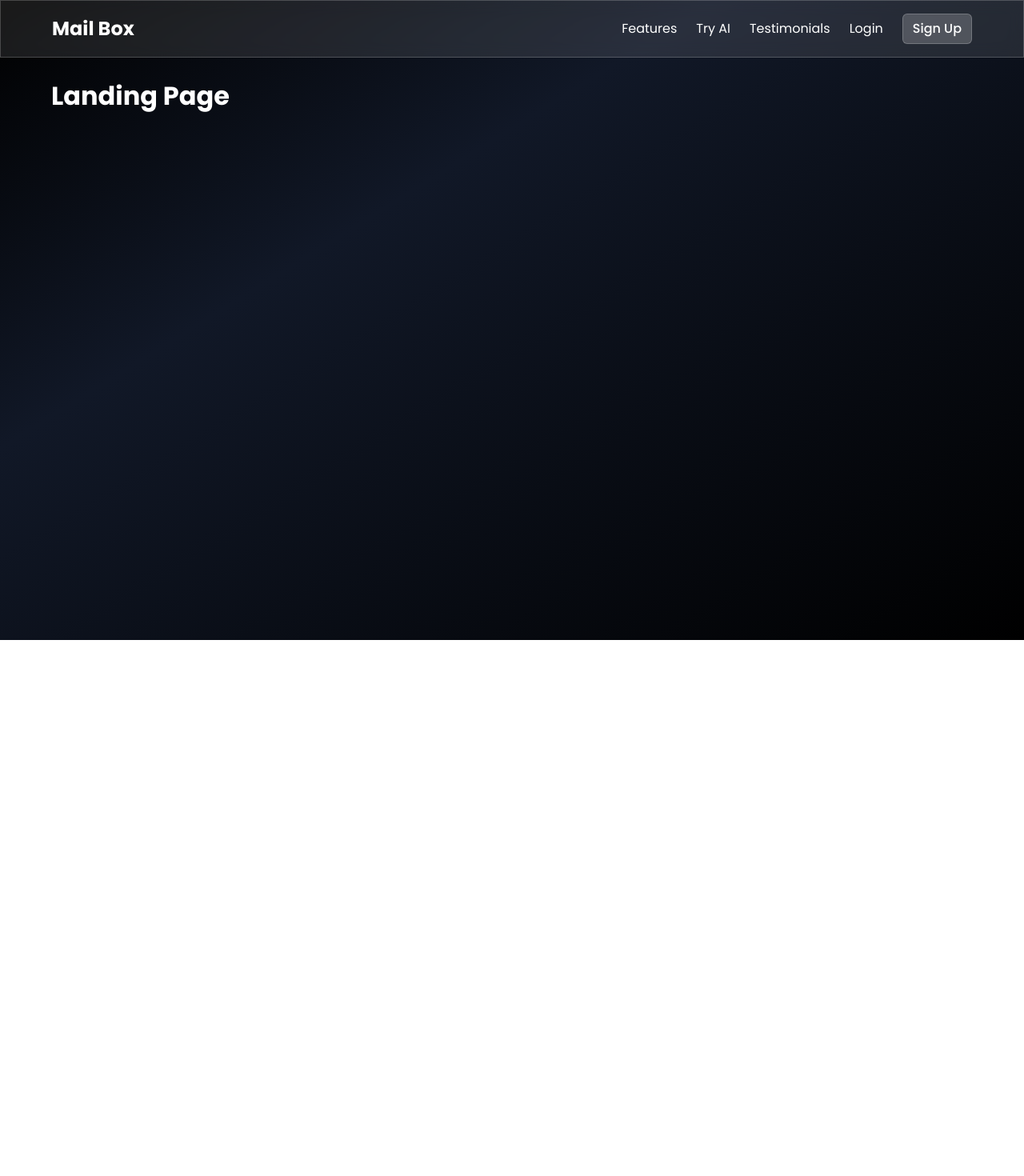
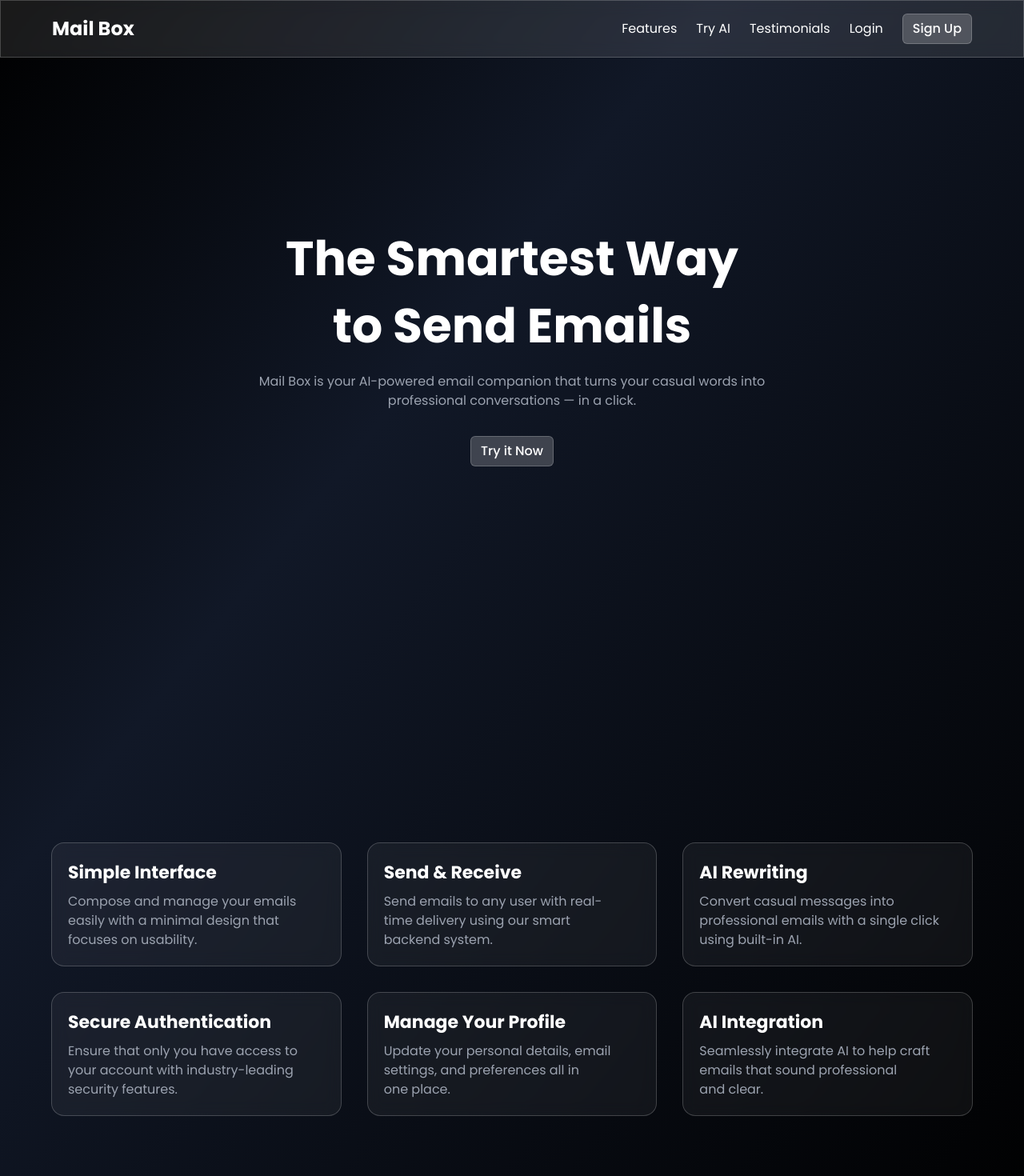
Before and after one commit to devsandeepsharma/Mail-Box, a React (Vite) app: page /landing in a window 1280 px wide. Shown: the top 1470 px of the page at 80% size. Before the commit the page ends 800 px from the top, so only its background shows below. Built offline with nearby package versions, Linux system fonts and the light colour scheme.

Commit message:
header updated and landing page added

```diff
--- a/src/App.jsx
+++ b/src/App.jsx
@@ -1,6 +1,7 @@
 import { createBrowserRouter, RouterProvider } from "react-router-dom";
 
 import Layout from "./components/layout/Layout";
+import Landing from "./pages/Landing";
 
 const App = () => {
 
@@ -15,7 +16,7 @@ const App = () => {
         },
         {
           path: "/landing",
-          element: <h1>Landing Page</h1>
+          element: <Landing />
         },
         {
           path: "/profile",
--- a/src/components/layout/Header.jsx
+++ b/src/components/layout/Header.jsx
@@ -1,5 +1,5 @@
 import { useState } from "react";
-import { Link, NavLink } from "react-router-dom";
+import { Link } from "react-router-dom";
 
 import "./header.css";
 import Button from "../ui/Button";
@@ -14,7 +14,7 @@ const Header = () => {
 
     return (
         <header className="header">
-            <Link className="skip-to-main-content" to="#main">Skip to main content</Link>
+            <a className="skip-to-main-content" href="#main">Skip to main content</a>
             <Link className="header__logo" to="/landing">Mail Box</Link>
             <nav className="header__nav" aria-label="primary navigation">
                 <Button
@@ -30,16 +30,16 @@ const Header = () => {
                 </Button>
                 <ul id="navlist" className="nav__list">
                     <li className="nav__item">
-                        <NavLink to="#features" onClick={toggle}>Features</NavLink>
+                        <a href="#features" onClick={toggle}>Features</a>
                     </li>
                     <li className="nav__item">
-                        <NavLink to="#tryaI" onClick={toggle}>Try AI</NavLink>
+                        <a href="#tryai" onClick={toggle}>Try AI</a>
                     </li>
                     <li className="nav__item">
-                        <NavLink to="#testimonials" onClick={toggle}>Testimonials</NavLink>
+                        <a href="#testimonials" onClick={toggle}>Testimonials</a>
                     </li>
                     <li className="nav__item">
-                        <NavLink to="/login" onClick={toggle}>Login</NavLink>
+                        <Link to="/login" onClick={toggle}>Login</Link>
                     </li>
                     <li className="nav__item">
                         <Button type="link" to="/signup" style={{width: "100%"}} onClick={toggle}>Sign Up</Button>
--- /dev/null
+++ b/src/components/ui/Card.jsx
@@ -0,0 +1,12 @@
+import "./card.css";
+
+const Card = ({title="", desc=""}) => {
+    return (
+        <div className="card">
+            <h2 className="card__title">{title}</h2>
+            <p className="card__desc">{desc}</p>
+        </div>
+    )
+}
+
+export default Card;
--- /dev/null
+++ b/src/components/ui/card.css
@@ -0,0 +1,33 @@
+.card {
+    background-color: var(--feature-bg);
+    padding: 1.25rem;
+    border-radius: 8px;
+    border: 1px solid var(--glass-border);
+
+    backdrop-filter: blur(10px);
+    transition: background-color 0.3s ease;
+
+    width: 100%;
+    height: 100%;
+}
+
+.card__title {
+    font-family: var(--ff-heading);
+    font-weight: var(--fw-700);
+    font-size: 22px;
+}
+
+.card__desc {
+    color: var(--text-secondary);
+    margin-top: .5rem;
+}
+
+.card:hover {
+    background-color: var(--feature-hover);
+}
+
+@media (min-width: 750px) {
+    .card {
+        border-radius: 16px;
+    }
+}
--- a/src/index.css
+++ b/src/index.css
@@ -100,11 +100,6 @@ body {
     font-weight: var(--fw-400);
 }
 
-main {
-    min-height: 100vh;
-    padding: 5rem 1rem;
-}
-
 /* utility classes */
 .sr-only {
     position: absolute;
@@ -146,9 +141,3 @@ a:focus {
     outline: 1px dashed var(--text-primary);
     outline-offset: 4px;
 }
-
-@media (min-width: 750px) {
-    main {
-        padding: 6rem 4rem;
-    }
-}
--- /dev/null
+++ b/src/pages/Landing.jsx
@@ -0,0 +1,65 @@
+import Button from "../components/ui/Button";
+import Card from "../components/ui/Card";
+
+import "./landing.css";
+
+const Landing = () => {
+
+    const features = [
+        {
+            title: "Simple Interface",
+            desc: "Compose and manage your emails easily with a minimal design that focuses on usability."
+        },
+        {
+            title: "Send & Receive",
+            desc: "Send emails to any user with real-time delivery using our smart backend system."
+        },
+        {
+            title: "AI Rewriting",
+            desc: "Convert casual messages into professional emails with a single click using built-in AI."
+        },
+        {
+            title: "Secure Authentication",
+            desc: "Ensure that only you have access to your account with industry-leading security features."
+        },
+        {
+            title: "Manage Your Profile",
+            desc: "Update your personal details, email settings, and preferences all in one place."
+        },
+        {
+            title: "AI Integration",
+            desc: "Seamlessly integrate AI to help craft emails that sound professional and clear."
+        },
+    ]
+
+    return (
+        <>
+            <section className="hero">
+                <h1 className="hero__title">
+                    The Smartest Way to Send Emails
+                </h1>
+                <p className="hero__desc">
+                    Mail Box is your AI-powered email companion that turns your
+                    casual words into professional conversations — in a click.
+                </p>
+                <Button type="link" to="/signup" className="hero__cta">Try it Now</Button>
+            </section>
+            <section id="features" className="features">
+                <ul className="features__list">
+                    {
+                        features.map(feature => (
+                            <li className="features__item">
+                                <Card
+                                    title={feature.title}
+                                    desc={feature.desc}
+                                />
+                            </li>
+                        ))
+                    }
+                </ul>
+            </section>
+        </>
+    )
+}
+
+export default Landing;
--- /dev/null
+++ b/src/pages/landing.css
@@ -0,0 +1,77 @@
+.hero {
+    min-height: 100vh;
+    padding: 5rem 1rem;
+
+    display: flex;
+    flex-direction: column;
+    justify-content: center;
+    align-items: center;
+    gap: 1rem;
+
+    text-align: center;
+}
+
+.hero__title {
+    font-family: var(--ff-heading);
+    font-weight: var(--fw-700);
+    font-size: 36px;
+
+    max-width: 500px;
+}
+
+.hero__desc {
+    margin-bottom: .5rem;
+    max-width: 400px;
+
+    color: var(--text-secondary);
+}
+
+.features {
+    min-height: 100vh;
+    padding: 1rem;
+
+    display: flex;
+    flex-direction: column;
+    justify-content: center;
+    align-items: center;
+}
+
+.features__list {
+    display: flex;
+    flex-wrap: wrap;
+    gap: 1rem;
+}
+
+.features__item {
+    flex: 1 1 250px;
+}
+
+@media (min-width: 750px) {
+    .hero {
+        padding: 6rem 4rem 2rem;
+    }
+
+    .hero__title {
+        font-size: 60px;
+        line-height: 1.4;
+
+        max-width: 700px;
+    }
+
+    .hero__desc {
+        margin-bottom: 1rem;
+        max-width: 700px;
+    }
+
+    .features {
+        padding: 3rem 4rem 0;
+    }
+
+    .features__list {
+        gap: 2rem;
+    }
+
+    .features__item {
+        flex: 1 1 300px;
+    }
+}
```
